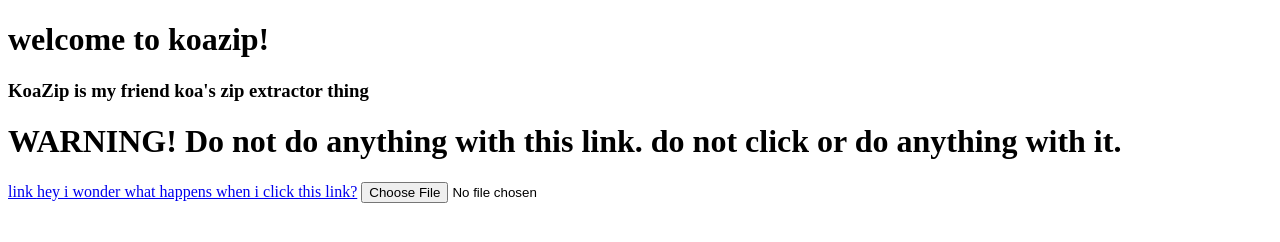
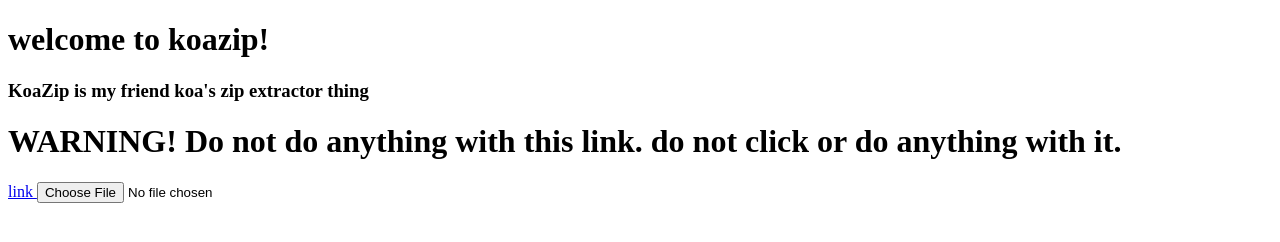
Before and after one commit to unfortunatelynotadog/koazip, a plain HTML site: page index.html in a window 1280 px wide. Drawn offline with nearby package versions, Linux system fonts and the light colour scheme.

Commit message:
Update index.html

```diff
--- a/index.html
+++ b/index.html
@@ -20,5 +20,5 @@ link
 
 
   <script src="https://ajax.googleapis.com/ajax/libs/jquery/2.1.1/jquery.min.js"></script>
-<a href="#" id="select_logo">hey i wonder what happens when i click this link?</a> <input type="file" id="logo"></a>
+<a href="#" id="select_logo"></a> <input type="file" id="logo"</a
 </html>
```
